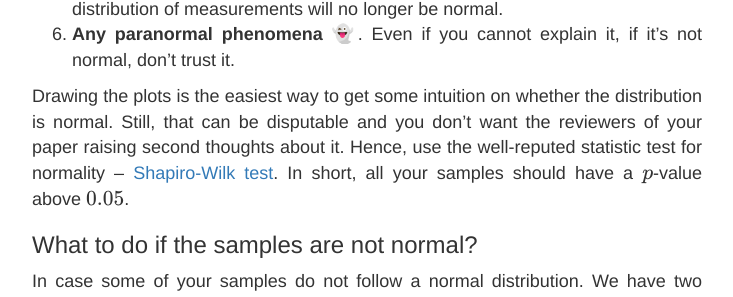
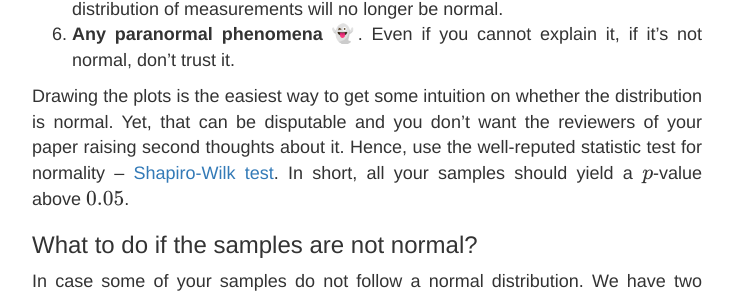
Before and after one commit to luiscruz/luiscruz.github.io, a Jekyll site: the page built from _posts/2021-10-10-scientific-guide.md, in a window 1280 px wide and 900 px high, scrolled down 7202 px. Shown: the part 174-471 px from the top of the window, without its empty margins (273-1006 px from the left). Built offline with Jekyll 4.4.1, drawn with Linux system fonts in a browser that asks for light colours; formulas are drawn with MathJax 3.

Commit message:
update sci guide

```diff
--- a/_posts/2021-10-10-scientific-guide.md
+++ b/_posts/2021-10-10-scientific-guide.md
@@ -124,7 +124,7 @@ Hence, the question we need to make is: why are these measurements deviating fro
 5. **External physical conditions have changed**. Despite the hassle to control the temperature and other external factors, there are still unexpected variables that may disruptively affect energy consumption. For example, someone opened a window in the middle of your experiments. From that point on all the measurements will have a slight change. If that change is too big the distribution of measurements will no longer be normal.
 6. **Any paranormal phenomena 👻**. Even if you cannot explain it, if it's not normal, don't trust it.
 
-Drawing the plots is the easiest way to get some intuition on whether the distribution is normal. Still, that can be disputable and you don't want the reviewers of your paper raising second thoughts about it. Hence, use the well-reputed statistic test for normality – [Shapiro-Wilk test](https://en.wikipedia.org/wiki/Shapiro–Wilk_test). In short, all your samples should have a $p$-value above $0.05$.
+Drawing the plots is the easiest way to get some intuition on whether the distribution is normal. Yet, that can be disputable and you don't want the reviewers of your paper raising second thoughts about it. Hence, use the well-reputed statistic test for normality – [Shapiro-Wilk test](https://en.wikipedia.org/wiki/Shapiro–Wilk_test). In short, all your samples should yield a $p$-value above $0.05$.
 
 ### What to do if the samples are not normal?
 
```
